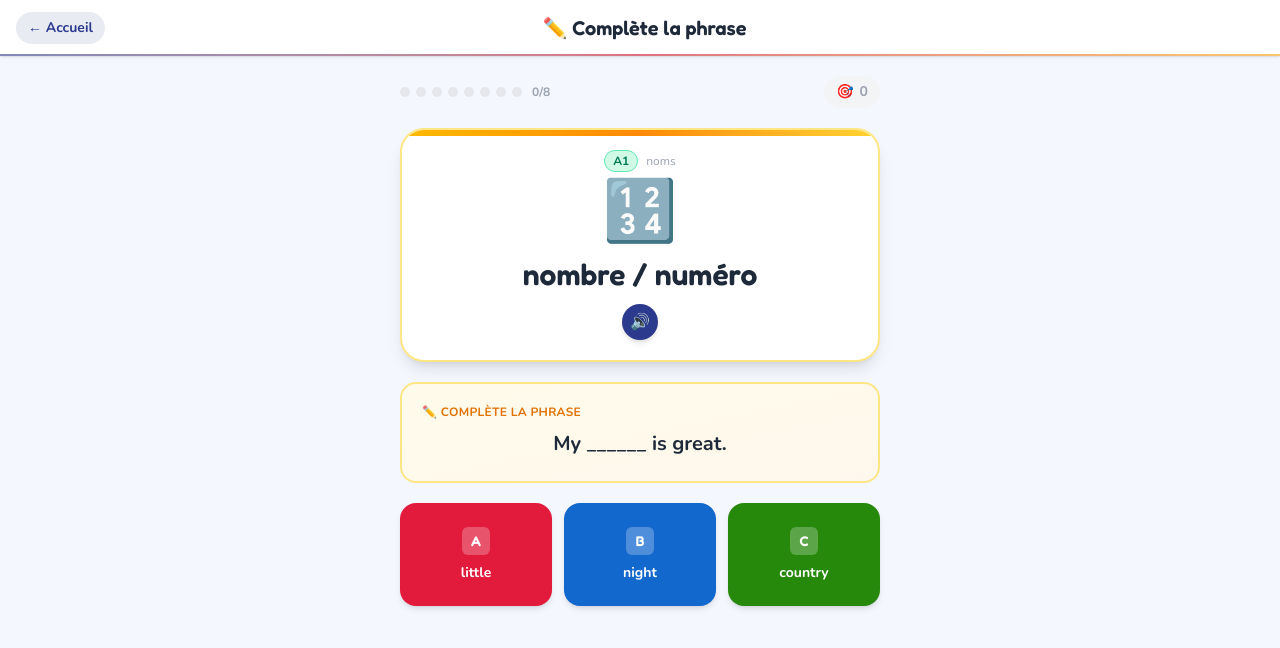
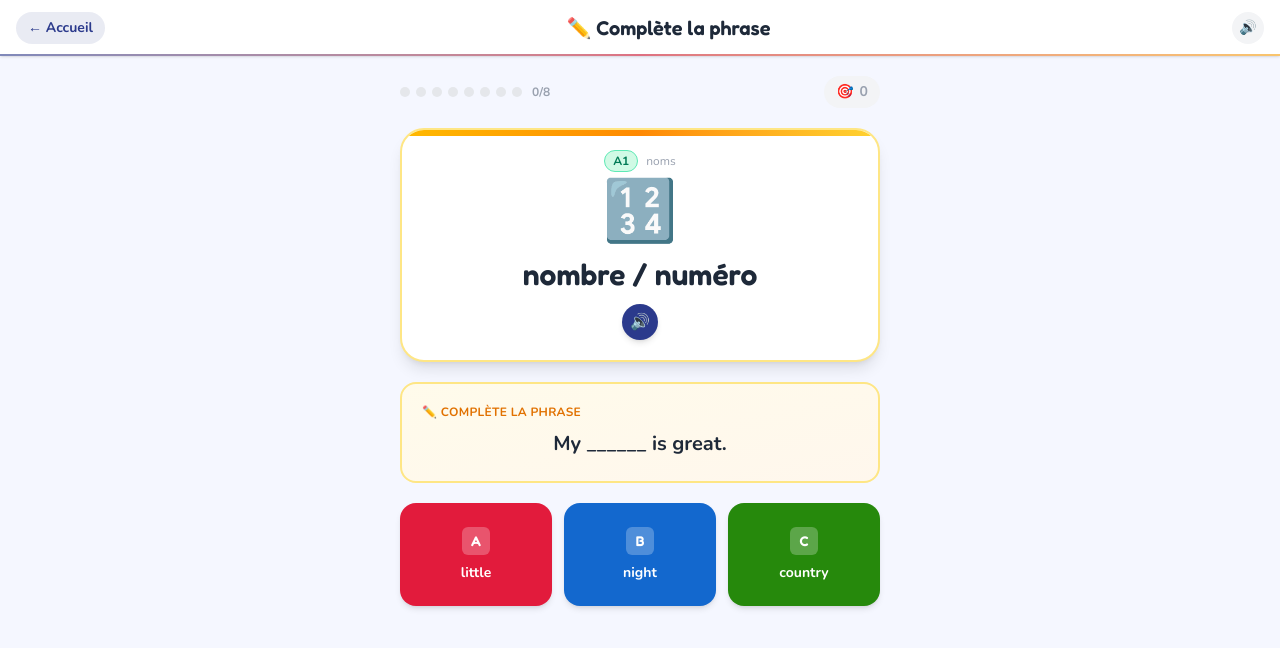
Before and after one commit to votreboosterdigital/vocab-app, a Next.js app: page /fill in a window 1280 px wide. Shown: the top 648 px of the page. Built offline with nearby package versions, Linux system fonts and the light colour scheme; no server answers.

Commit message:
feat: ajouter XP, streak et bouton mute dans Navigation

```diff
--- a/components/Navigation.tsx
+++ b/components/Navigation.tsx
@@ -1,11 +1,37 @@
+"use client";
+
+import { useEffect, useState } from "react";
 import Link from "next/link";
+import type { UserProfile } from "@/types";
+import { getXP } from "@/lib/progress";
+import { isMuted, toggleMute } from "@/lib/sound";
 
 interface NavigationProps {
   showBack?: boolean;
   title?: string;
+  profile?: UserProfile | null;
+  streak?: number;
 }
 
-export default function Navigation({ showBack = true, title }: NavigationProps) {
+export default function Navigation({
+  showBack = true,
+  title,
+  profile,
+  streak,
+}: NavigationProps) {
+  const [xp, setXp] = useState(0);
+  const [muted, setMuted] = useState(false);
+
+  useEffect(() => {
+    if (profile) setXp(getXP(profile));
+    setMuted(isMuted());
+  }, [profile]);
+
+  function handleToggleMute() {
+    const next = toggleMute();
+    setMuted(next);
+  }
+
   return (
     <nav className="sticky top-0 z-10 flex items-center gap-3 px-4 py-3 bg-white/95 backdrop-blur-sm shadow-sm">
       <div className="absolute bottom-0 left-0 right-0 h-0.5 bg-gradient-to-r from-primary via-secondary to-accent opacity-60" />
@@ -22,7 +48,27 @@ export default function Navigation({ showBack = true, title }: NavigationProps)
           {title}
         </h1>
       )}
-      {showBack && <div className="w-20" />}
+      <div className="ml-auto flex items-center gap-2">
+        {profile && (
+          <div className="flex items-center gap-1 bg-amber-50 border border-amber-200 rounded-full px-2.5 py-1">
+            <span className="text-xs">⭐</span>
+            <span className="text-xs font-bold text-amber-700">{xp} XP</span>
+          </div>
+        )}
+        {streak != null && streak > 0 && (
+          <div className="flex items-center gap-1 bg-red-50 border border-red-200 rounded-full px-2.5 py-1">
+            <span className="text-xs">🔥</span>
+            <span className="text-xs font-bold text-red-600">{streak}</span>
+          </div>
+        )}
+        <button
+          onClick={handleToggleMute}
+          className="w-8 h-8 rounded-full bg-gray-100 hover:bg-gray-200 flex items-center justify-center text-sm transition-colors"
+          aria-label={muted ? "Activer le son" : "Couper le son"}
+        >
+          {muted ? "🔇" : "🔊"}
+        </button>
+      </div>
     </nav>
   );
 }
```
